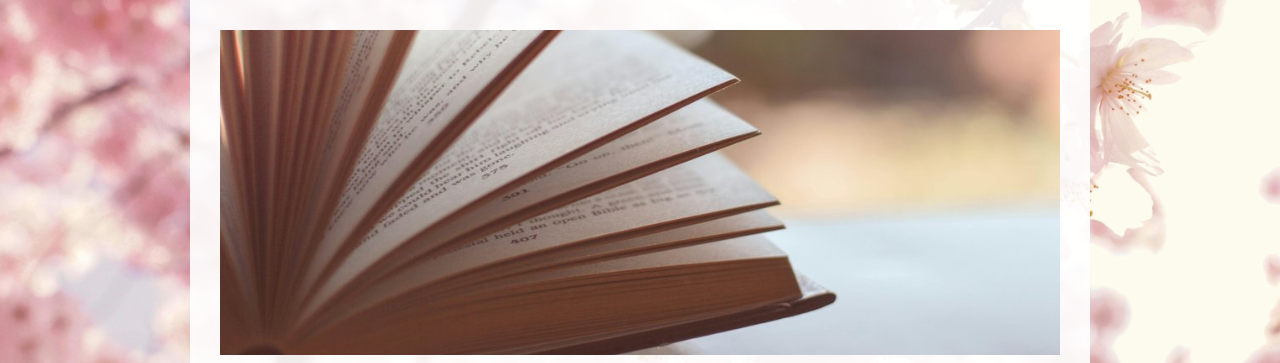
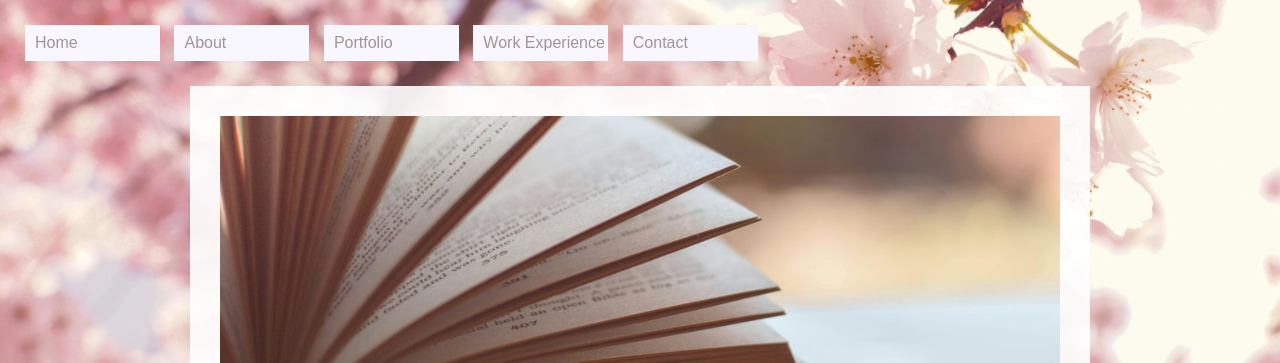
Before and after one commit to eclongoria/Longoria_ResumeAssignment, a plain HTML site: page index.html in a window 1280 px wide. Shown: the top 363 px of the page. Drawn offline with Linux system fonts and the light colour scheme; a web font is replaced by a local one.

Commit message:
navbar styling

```diff
--- a/css/styles.css
+++ b/css/styles.css
@@ -7,11 +7,56 @@ Coffee Pot #A49393
 Coffee Pot #67595E
 */
 
+/* NAVIGATION
+------------------------------------------------*/
+#navbar {
+    width:100%;
+}
+
+#nav, #nav ul {
+    padding:10px;
+    margin:10px;
+    list-style: none;
+    line-height: 1;
+}
+
+#nav a {
+    display: block;
+    width: 130px;
+    text-decoration: none;
+}
+
+#nav li {
+    display:inline-block;
+    width: 135px;
+    padding: 10px;
+    margin: 5px;
+    background-color: #F8F7FF;
+}
+
+#nav li ul {
+    position: absolute;
+    background: #F8F7FF;
+    padding: 10px;
+    width: 130px;
+    left:-999em;
+}
+
+#nav li:hover ul {
+    left: auto;
+    width: 210px;
+}
+
+#nav li ul li:hover {
+    background:#EED6D3;
+    display:block;
+    width: 180px;
+}
+
 /* GLOBAL STYLES
 ------------------------------------------------*/
-/*
-  https://www.paulirish.com/2012/box-sizing-border-box-ftw/
-*/
+/* https://www.paulirish.com/2012/box-sizing-border-box-ftw/ */
+
 html {
     box-sizing: border-box;
 }
@@ -142,15 +187,16 @@ footer a:hover {
     padding-left: 25px;
 }
 
+
 /* Education
 ------------------------------------------------*/
 .education {
     padding-left:25px;
 }
 
+
 /* FOOTER
 ------------------------------------------------*/
-
 footer {
     background: #67595E;
     color:#F8F7FF;
--- a/index.html
+++ b/index.html
@@ -8,6 +8,20 @@
     <link rel="stylesheet" href="https://use.typekit.net/ueu1aup.css"> <!-- fonts -->
   </head>
   <body class="home">
+    <div id="navbar">
+      <ul id="nav">
+        <li><a href="#">Home</a></li>
+        <li><a href="#">About</a></li>
+        <li><a href="#">Portfolio</a>
+          <ul>
+            <li><a href="#">Web Design and Web Development</a></li>
+            <li><a href="#">Graphic Design</a></li>
+          </ul>
+        </li>
+        <li><a href="#">Work Experience</a></li>
+        <li><a href="#">Contact</a></li>
+      </ul>
+    </div>
     <main>
       <!-- ***********************  ABOUT / PROFILE  *********************** -->
       <div class="content-wrapper">
```
